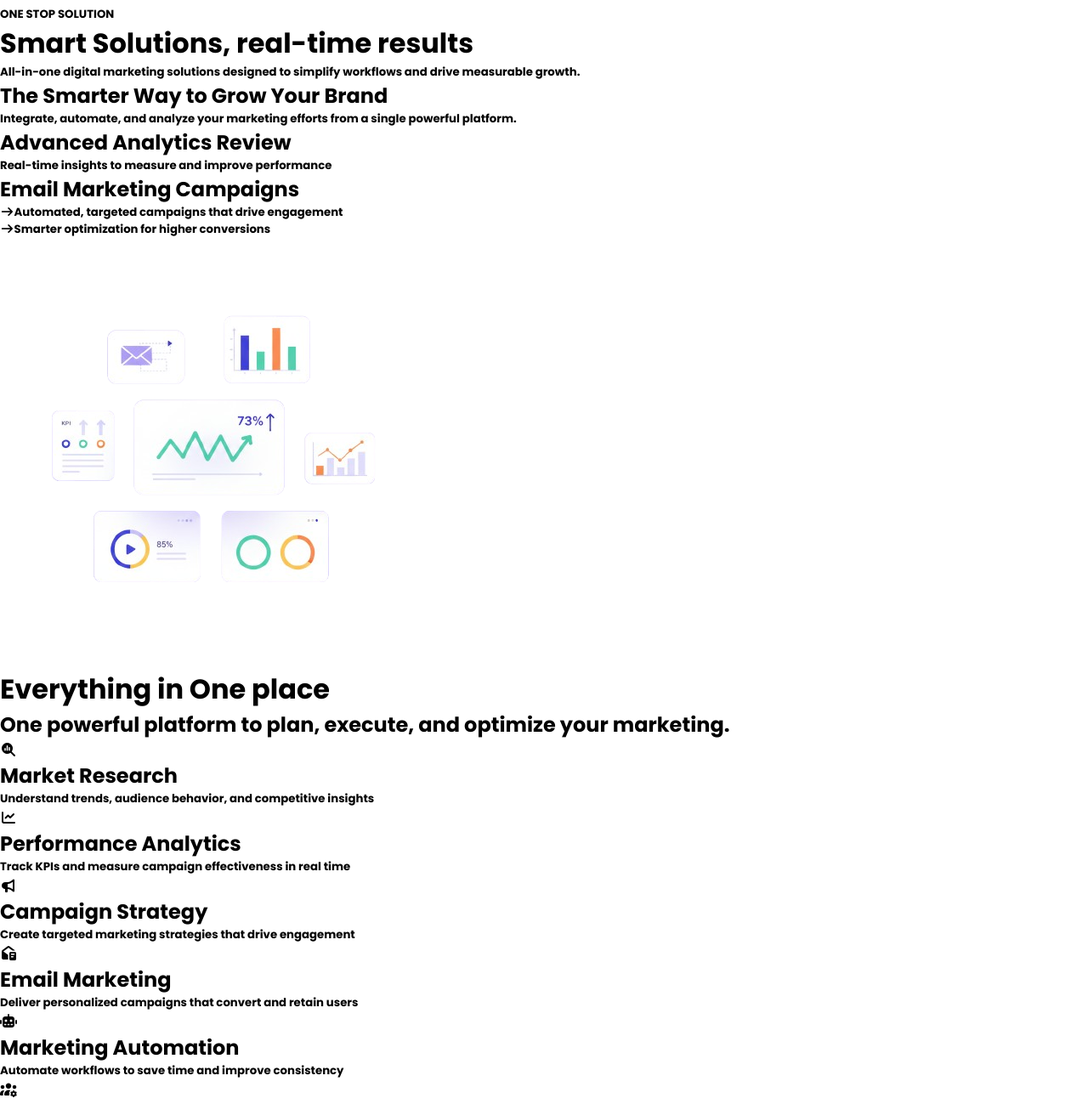
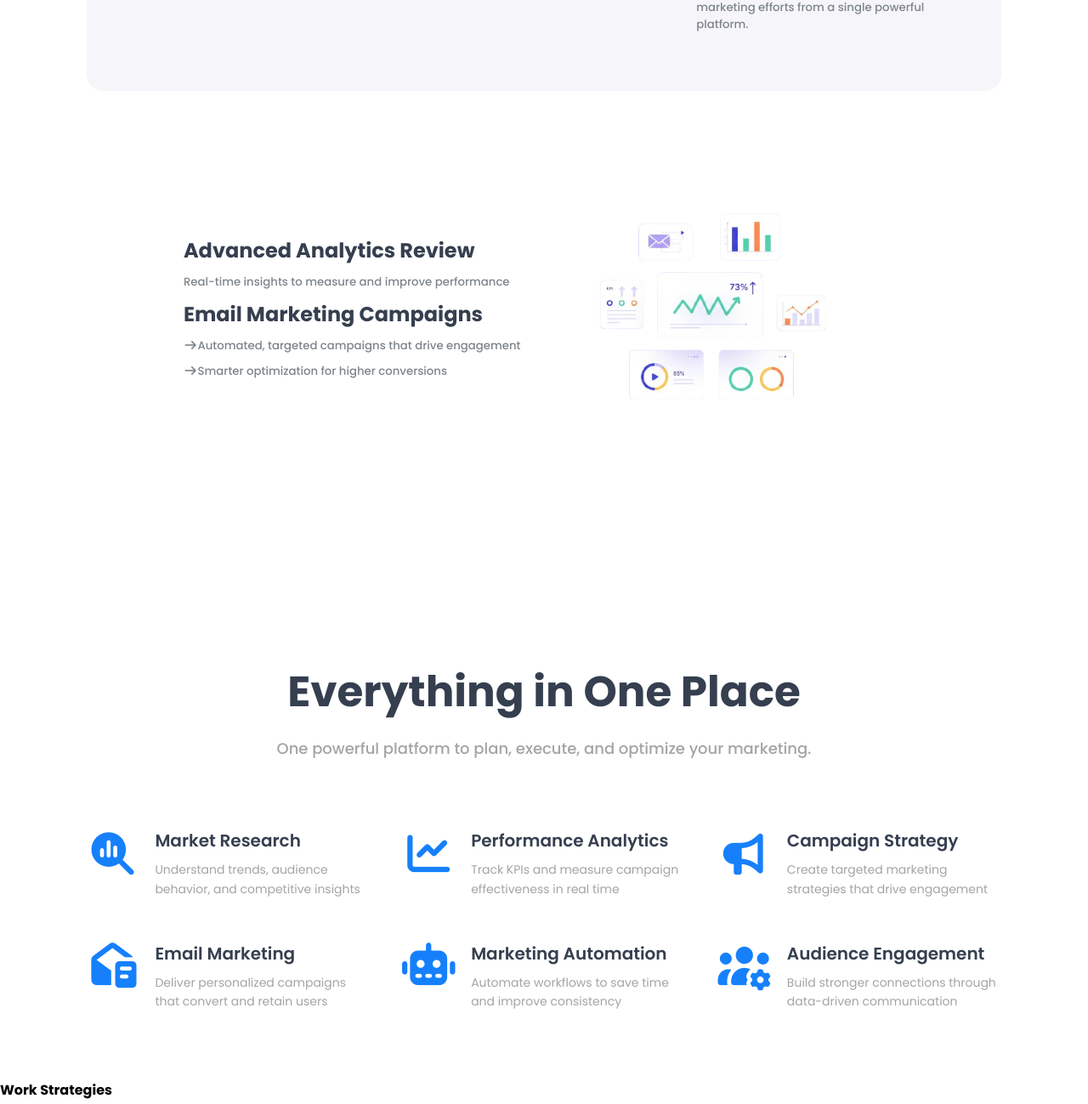
Before and after one commit to Abhis1605/MarkZen, a plain HTML site: page markzen.html in a window 1280 px wide. Shown: the part 2732-4031 px from the top of the page at 85% size. Drawn offline with Linux system fonts and the light colour scheme.

Commit message:
fixed: style for one stop

```diff
--- a/markzen.html
+++ b/markzen.html
@@ -148,26 +148,25 @@
             higher conversions
           </h5>
         </div>
-      </div>
-
         <div class="solution-img-2">
         <img src="img/solution-img-2.png" alt="" />
         </div>
       </div>
+    </div>
 
     <div class="one-place">
-      <div class="heading one place heading">
-        <h1>Everything in One place</h1>
+      <div class="heading one_place_heading">
+        <h1>Everything in One Place</h1>
         <h2>
           One powerful platform to plan, execute, and optimize your marketing.
         </h2>
       </div>
+
+      <div class="skills-grid">
         <!-- skill 1  -->
         <div class="skils">
-        <div class="skil">
           <div class="icon">
             <i class="fa-solid fa-magnifying-glass-chart"></i>
-          </div>
           </div>
           <div class="skil-name">
             <h2>Market Research</h2>
@@ -178,10 +177,8 @@
         </div>
         <!-- skill 2 -->
         <div class="skils">
-        <div class="skil">
           <div class="icon">
             <i class="fa-solid fa-chart-line"></i>
-          </div>
           </div>
           <div class="skil-name">
             <h2>Performance Analytics</h2>
@@ -190,10 +187,8 @@
         </div>
         <!-- skill 3 -->
         <div class="skils">
-        <div class="skil">
           <div class="icon">
             <i class="fa-solid fa-bullhorn"></i>
-          </div>
           </div>
           <div class="skil-name">
             <h2>Campaign Strategy</h2>
@@ -202,10 +197,8 @@
         </div>
         <!-- skill 4 -->
         <div class="skils">
-        <div class="skil">
           <div class="icon">
             <i class="fa-solid fa-envelope-open-text"></i>
-          </div>
           </div>
           <div class="skil-name">
             <h2>Email Marketing</h2>
@@ -214,10 +207,8 @@
         </div>
         <!-- skill 5 -->
         <div class="skils">
-        <div class="skil">
           <div class="icon">
             <i class="fa-solid fa-robot"></i>
-          </div>
           </div>
           <div class="skil-name">
             <h2>Marketing Automation</h2>
@@ -226,14 +217,13 @@
         </div>
         <!-- skill 6 -->
         <div class="skils">
-        <div class="skil">
           <div class="icon">
             <i class="fa-solid fa-users-gear"></i>
-          </div>
           </div>
           <div class="skil-name">
             <h2>Audience Engagement</h2>
             <h5>Build stronger connections through data-driven communication</h5>
+          </div>
         </div>
       </div>
     </div>
--- a/style.css
+++ b/style.css
@@ -195,5 +195,132 @@
     }
 }
 
+/* solution section end */
 
-/* solution section end */
+/* one stop solution section */
+.stop-solution{
+    padding: 80px 8%;
+}
+.one-step-solution{
+    width: 100%;
+    display: flex;
+    justify-content: center;
+    align-items: center;
+    background-color: #f6f5fa;
+    border-radius: 20px;
+    padding: 30px;
+    gap: 30px;
+}
+.stop-solution-img{
+    width: 100%;
+}
+.stop-solution-img img{
+    width: 70%;
+    min-width: 300px;
+}
+.stop-solution-content{
+    width: 100%;
+
+    h5{
+        color: #7d858c;
+        font-weight: 500;
+    }
+    h2{
+        margin: 10px 0;
+        color: #353f4f;
+    }
+}
+.stop-solution-heading{
+    line-height: 70px;
+    margin: 10px 0;
+}
+
+.one-step-solution-2{
+    padding: 80px 8%;
+    width: 100%;
+    display: flex;
+    justify-content: center;
+    align-items: center;
+}
+.stop-solution-content{
+    width: 50%;
+}
+.solution-content-2 h2{
+    margin: 10px 0;
+    color: #353f4f;
+}
+.solution-content-2 h5{
+    color: #7d858c;
+    font-weight: 500;
+    margin-bottom: 10px;
+}
+.solution-img-2{
+    width: 50%;
+    display: flex;
+    justify-content: center;
+    align-items: center;
+
+    img{
+        width: 70%;
+        min-width: 350px;
+    }
+}
+.one-place{
+    width: 100%;
+    padding: 80px 8%;
+}
+.one-place .heading{
+    text-align: center;
+    margin-bottom: 60px;
+}
+.one-place .heading h1{
+    font-size: 50px;
+    color: #353f4f;
+    margin-bottom: 15px;
+}
+.one-place .heading h2{
+    color: #a4a4a4;
+    font-weight: 500;
+    font-size: 18px;
+}
+
+/* Everything in One Place Section */
+.skills-grid{
+    display: grid;
+    grid-template-columns: repeat(3, 1fr);
+    gap: 50px 40px;
+    margin-top: 80px;
+}
+.skils{
+    display: flex;
+    align-items: flex-start;
+    gap: 20px;
+}
+.icon{
+    width: 60px;
+    height: 60px;
+    flex-shrink: 0;
+    display: flex;
+    justify-content: center;
+    align-items: center;
+}
+.icon i{
+    color: #1680fb;
+    font-size: 50px;
+}
+.skil-name{
+    flex: 1;
+}
+.skil-name h2{
+    font-size: 20px;
+    color: #353f4f;
+    margin-bottom: 8px;
+    font-weight: 600;
+}
+.skil-name h5{
+    color: #a4a4a4;
+    font-weight: 400;
+    font-size: 14px;
+    line-height: 1.6;
+}
+/* one stop solution section end */
```
Lines whose indentation alone changed are shown as unchanged.
